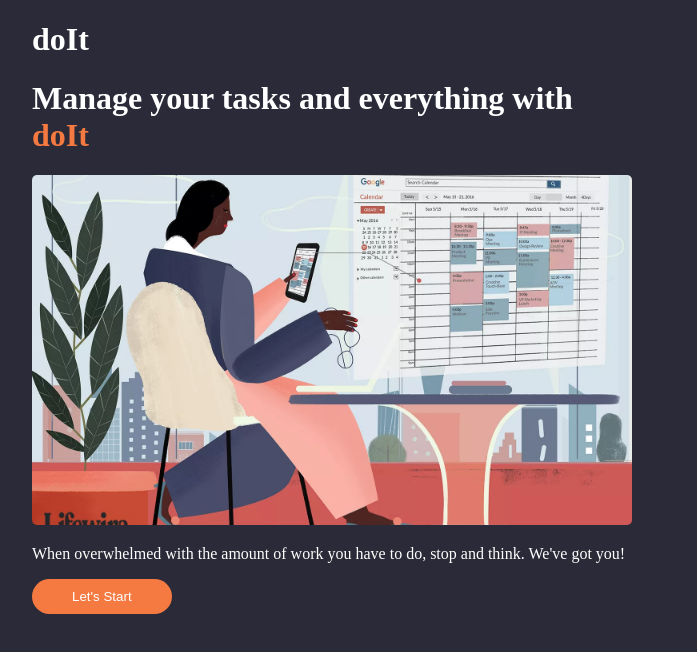
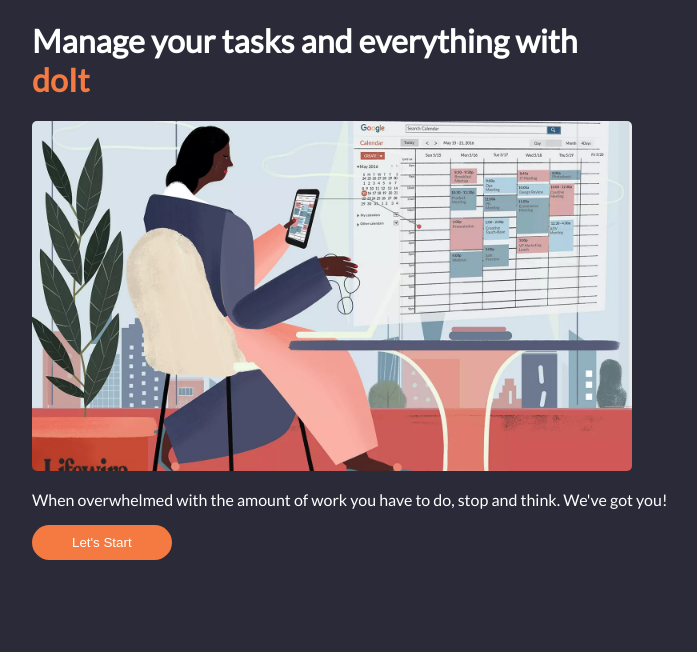
Before and after one commit to Joan-Njiru/ToDoList, a plain HTML site: page index.html in a window 1280 px wide. Shown: the whole page, without its empty margins (224-921 px from the left). Drawn offline with Linux system fonts and the light colour scheme.

Commit message:
adding font

```diff
--- a/index.css
+++ b/index.css
@@ -1,5 +1,5 @@
 body{
-
+    font-family: 'Lato', sans-serif;
     background-color: rgb(42, 42, 56);
     color: white;
     margin-left: 20%;
--- a/index.html
+++ b/index.html
@@ -5,9 +5,11 @@
     <meta name="viewport" content="width=device-width, initial-scale=1.0">
     <title>doIt</title>
     <link rel="stylesheet" href="index.css">
+    <link rel="preconnect" href="https://fonts.googleapis.com">
+<link rel="preconnect" href="https://fonts.gstatic.com" crossorigin>
+<link href="https://fonts.googleapis.com/css2?family=Lato:ital,wght@0,100;0,300;0,400;1,300;1,400&family=Roboto:ital,wght@0,300;0,400;0,700;1,100&display=swap" rel="stylesheet">
 </head>
 <body>
-    <h1>doIt</h1>
 
     <div class="title">
       <h1>Manage your tasks and everything with <br>
```
